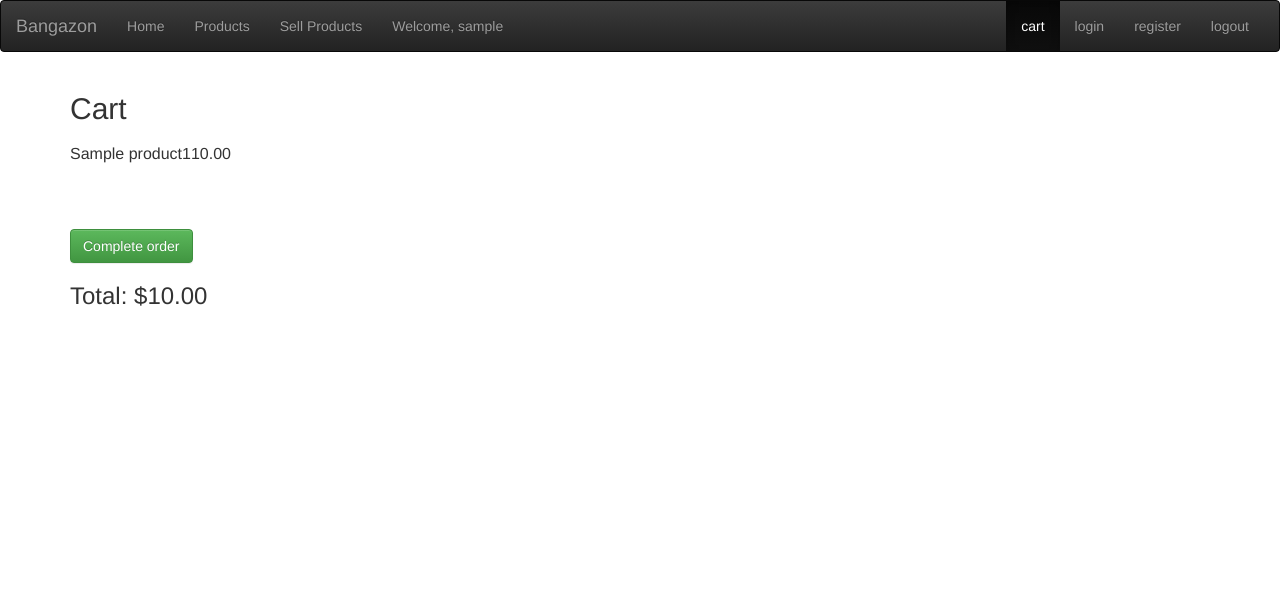
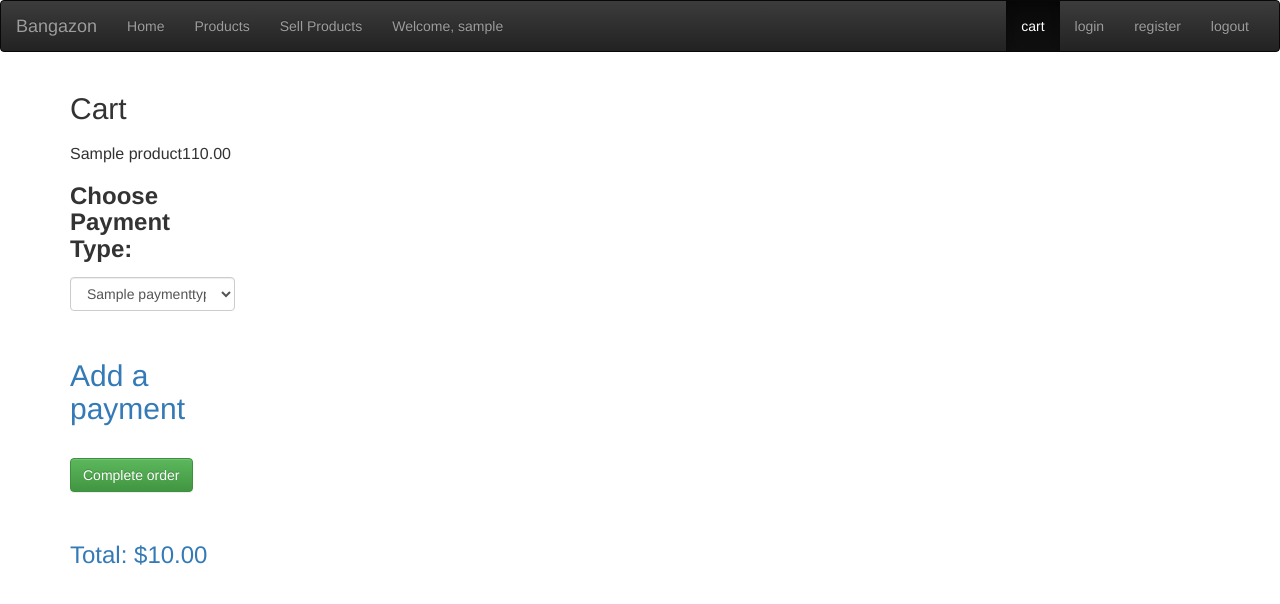
Before and after one commit to TemporaryOysters/bangazon_website, a Django app: page /webstore/cart/ in a window 1280 px wide. Shown: the top 604 px of the page. Run offline with Django 3.2, Linux system fonts and the light colour scheme; a user stored in the database is signed in; tables that the repository leaves empty hold one stand-in row (values such as "Sample post"); parts of the project's set-up code (start-up, migrations or seed data) failed here and were passed over; some libraries are stand-ins or nearby versions.

Commit message:
cart displaying products, totals, payment options

```diff
--- a/bangazon_website/bangazon_webstore/templates/bangazon_webstore/bangazon_order.html
+++ b/bangazon_website/bangazon_webstore/templates/bangazon_webstore/bangazon_order.html
@@ -24,13 +24,14 @@
         <h3><label for="sell">Choose Payment Type:</label></h3>
         <select class="form-control" id="select_payment" name="select_payment" required>
           {% for payment_type in payment_types %}
-          <option value="{{payment_type.id}}">{{payment_type.payment_type_name}} - {{payment_type.account}}
+          <option value="{{payment_type.id}}">{{payment_type.name_on_card}} - {{payment_type.card_number}}
           </option>
           {% endfor %}
         </select>
       </div>
       </br>
       {% endif %}
+      <a href="{% url 'bangazon_webstore:addpayment' %}">Add a payment
 	<br>
 	</br>
 	<button class="btn btn-success">Complete order</button>
--- a/bangazon_website/bangazon_webstore/urls.py
+++ b/bangazon_website/bangazon_webstore/urls.py
@@ -2,7 +2,7 @@ from django.conf.urls import url, include
 import sys
 # sys.path.append("../")
 from django.contrib import admin
-from .views import customer_view, product_detail_view, product_view, home_view, product_category_view, bangazon_order_view
+from .views import customer_view, product_detail_view, product_view, home_view, product_category_view, bangazon_order_view, payment_type_view
 from .views.customer_view import RegisterViewSet, LoginViewSet
 from .views.payment_type_view import add_payment
 from .views.create_product_view import create_a_product
@@ -19,7 +19,7 @@ urlpatterns = [
     url(r'^order/', customer_view.logout_customer, name='order'),
     url(r'^account/', customer_view.logout_customer, name='account'),
     url(r'^cart/', bangazon_order_view.get_products_in_cart, name='cart'),
-    url(r'^addpayment/', add_payment, name='addpayment'),
+    url(r'^addpayment/', payment_type_view.add_payment, name='addpayment'),
 ]
 
 urlpatterns += [  url(r'^home/', home_view.get_products_and_types, name='home'),
--- a/bangazon_website/bangazon_webstore/views/bangazon_order_view.py
+++ b/bangazon_website/bangazon_webstore/views/bangazon_order_view.py
@@ -39,4 +39,4 @@ def get_products_in_cart(request):
     # <--- payment method
     payment_types = paymenttypes.PaymentType.objects.filter(customer__user = request.user)
 
-    return render(request, 'bangazon_webstore/bangazon_order.html', {"product": product_array, "total": total_price})
+    return render(request, 'bangazon_webstore/bangazon_order.html', {"product": product_array, "total": total_price, "payment_types": payment_types})
```
